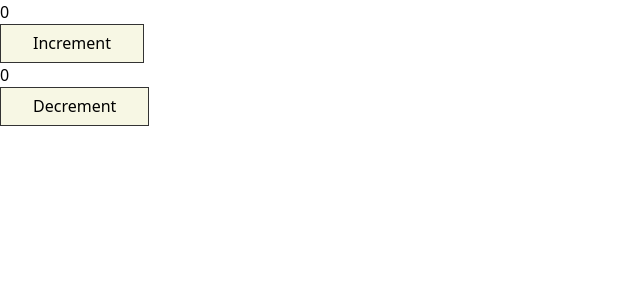
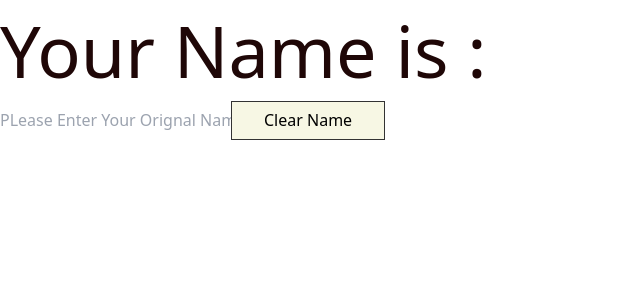
Before and after one commit to geektoseek/React-Learnings, a React (Vite) app: page / in a window 1280 px wide. Shown: the top 300 px of the page, without its empty margins (0-640 px from the left). Built offline with nearby package versions, Linux system fonts and the light colour scheme.

Commit message:
Practicing the local storage and UseEffact

```diff
--- a/src/App.jsx
+++ b/src/App.jsx
@@ -31,6 +31,7 @@ import React, { Component, useState } from 'react';
 import ButtonFunction from './Components/ButtonFunction';
 import Components1 from './Components/components1';
 import Components2 from './Components/Components2';
+import Examplethree from './Components/Examplethree';
 
 
 const App = () => {
@@ -38,8 +39,9 @@ const App = () => {
 
     return (
         <>
-            <Components1 count={count} onClickHandler={() => setCount(count + 1)} />
-            <Components2 count={count} onclickDecrement={() => setCount(count - 1)} />
+            {/* <Components1 count={count} onClickHandler={() => setCount(count + 1)} />
+            <Components2 count={count} onclickDecrement={() => setCount(count - 1)} /> */}
+            <Examplethree />
         </>
     );
 };
--- /dev/null
+++ b/src/Components/Examplethree.jsx
@@ -0,0 +1,28 @@
+import React, { useEffect, useState } from 'react'
+
+const Examplethree = () => {
+    const [name, setname] = useState(() => {
+        const savedName = localStorage.getItem("name");
+        return savedName ? JSON.parse(savedName) : "";
+    });
+
+    useEffect(() => {
+        localStorage.setItem('name', JSON.stringify(name))
+    })
+
+    const handleChange = (event) => {
+        setname(event.target.value)
+    }
+
+    const handleClear = () => setname("");
+
+    return (
+        <>
+            <h1>Your Name is : {name}</h1>
+            <input type="text" name="name" value={name} onChange={handleChange} placeholder='PLease Enter Your Orignal Name' />
+            <button onClick={handleClear}>Clear Name</button>
+        </>
+    )
+}
+
+export default Examplethree
```
